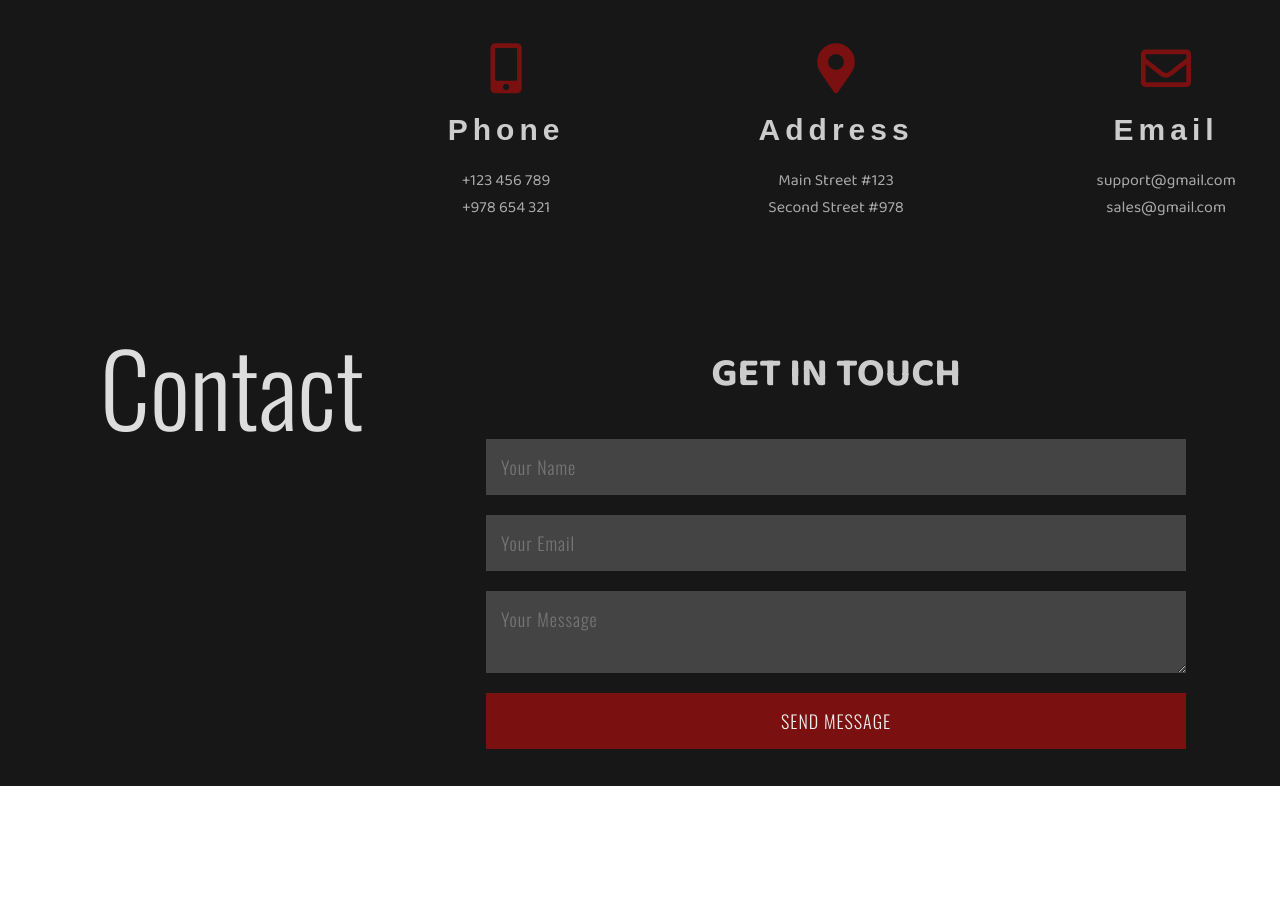
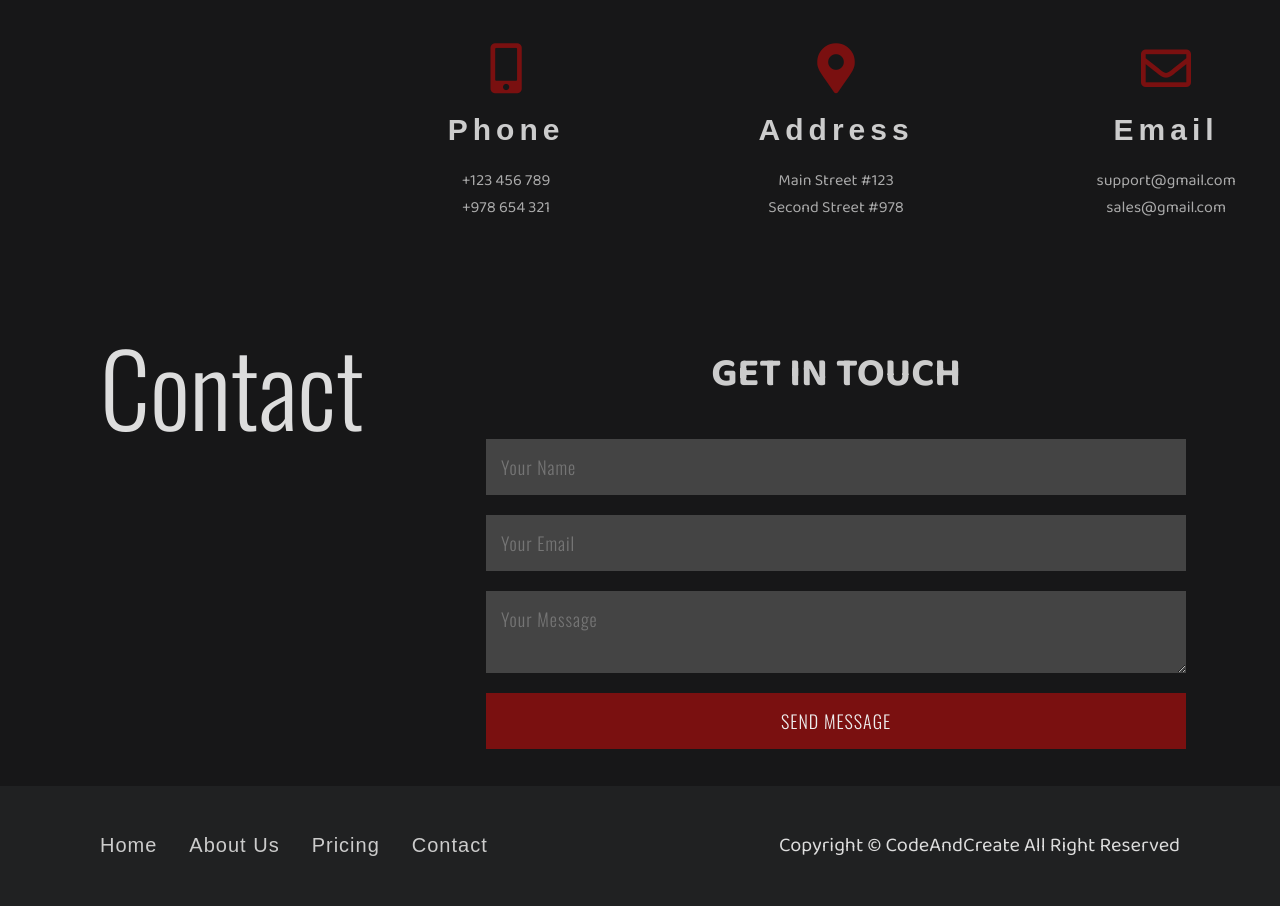
Before and after one commit to andreikurnosov/business_agency, a website built with Vite: page index.html in a window 1280 px wide. Shown: the part 2414-3320 px from the top of the page. Before the commit the page ends 3200 px from the top, so only its background shows below. Built offline with nearby package versions, Linux system fonts and the light colour scheme; a web font is replaced by a local one.

Commit message:
Added footer section with nav

```diff
--- a/index.html
+++ b/index.html
@@ -22,11 +22,10 @@
         <a href="#"> <span>C</span>ode<span>A</span>nd<span>C</span>reate </a>
       </div>
       <div class="nav_list">
-        <a href="#" class="nav_link">Home</a>
-        <a href="#" class="nav_link">About</a>
-        <a href="#" class="nav_link">Pricing</a>
-        <a href="#" class="nav_link">Blog</a>
-        <a href="#" class="nav_link">Contact</a>
+        <a href="#home" class="nav_link">Home</a>
+        <a href="#aboutus" class="nav_link">About</a>
+        <a href="#pricing" class="nav_link">Pricing</a>
+        <a href="#contact" class="nav_link">Contact</a>
       </div>
     </nav>
     <div class="menu">
@@ -35,7 +34,7 @@
       <div class="line line_3"></div>
     </div>
     <div class="container">
-      <section class="section-1">
+      <section class="section-1" id="home">
         <div class="banner">
           <h1 class="banner_heading">
             <span class="heading_1">Business Ideas</span>
@@ -48,7 +47,7 @@
         </div>
       </section>
 
-      <section class="section-2">
+      <section class="section-2" id="aboutus">
         <h1 class="section_heading">About Us</h1>
         <div class="section_heading_line"></div>
         <div class="video_wrapper">
@@ -75,7 +74,7 @@
           <i class="fas fa-quote-right"></i>
         </p>
       </section>
-      <section class="section-3">
+      <section class="section-3" id="pricing">
         <h1 class="section_heading">Pricing</h1>
         <div class="section_heading_line"></div>
         <div class="swiper">
@@ -215,7 +214,7 @@
           </div>
         </div>
       </section>
-      <section class="section-4">
+      <section class="section-4" id="contact">
         <h1 class="section_heading">Contact</h1>
         <div class="section_heading_line"></div>
         <div class="contact_wrapper">
@@ -248,6 +247,19 @@
           </form>
         </div>
       </section>
+
+      <footer class="footer">
+        <div class="footer-nav">
+          <a href="#home">Home</a>
+          <a href="#aboutus">About Us</a>
+          <a href="#pricing">Pricing</a>
+          <a href="#contact">Contact</a>
+        </div>
+
+        <p class="copyright">
+          Copyright &copy; CodeAndCreate All Right Reserved
+        </p>
+      </footer>
     </div>
     <script
       type="module"
--- a/style.css
+++ b/style.css
@@ -10,6 +10,7 @@
 
 html {
   font-size: 62.5%;
+  scroll-behavior: smooth;
 }
 
 .navbar {
@@ -638,3 +639,31 @@ html {
 .contact_form input[type='submit']:hover {
   background-color: #5f0303;
 }
+
+.footer {
+  width: 100%;
+  height: 12rem;
+  background-color: #202122;
+  display: flex;
+  justify-content: space-between;
+  align-items: center;
+  padding: 0 10rem;
+}
+
+.footer-nav a {
+  font-family: 'MADE Soulmaze', sans-serif;
+  font-size: 2rem;
+  color: #ccc;
+  margin-right: 3rem;
+  letter-spacing: 0.1rem;
+  transition: color 0.3s;
+}
+
+.footer-nav a:hover {
+  color: #862323;
+}
+
+.copyright {
+  font-size: 2rem;
+  color: #ddd;
+}
```
